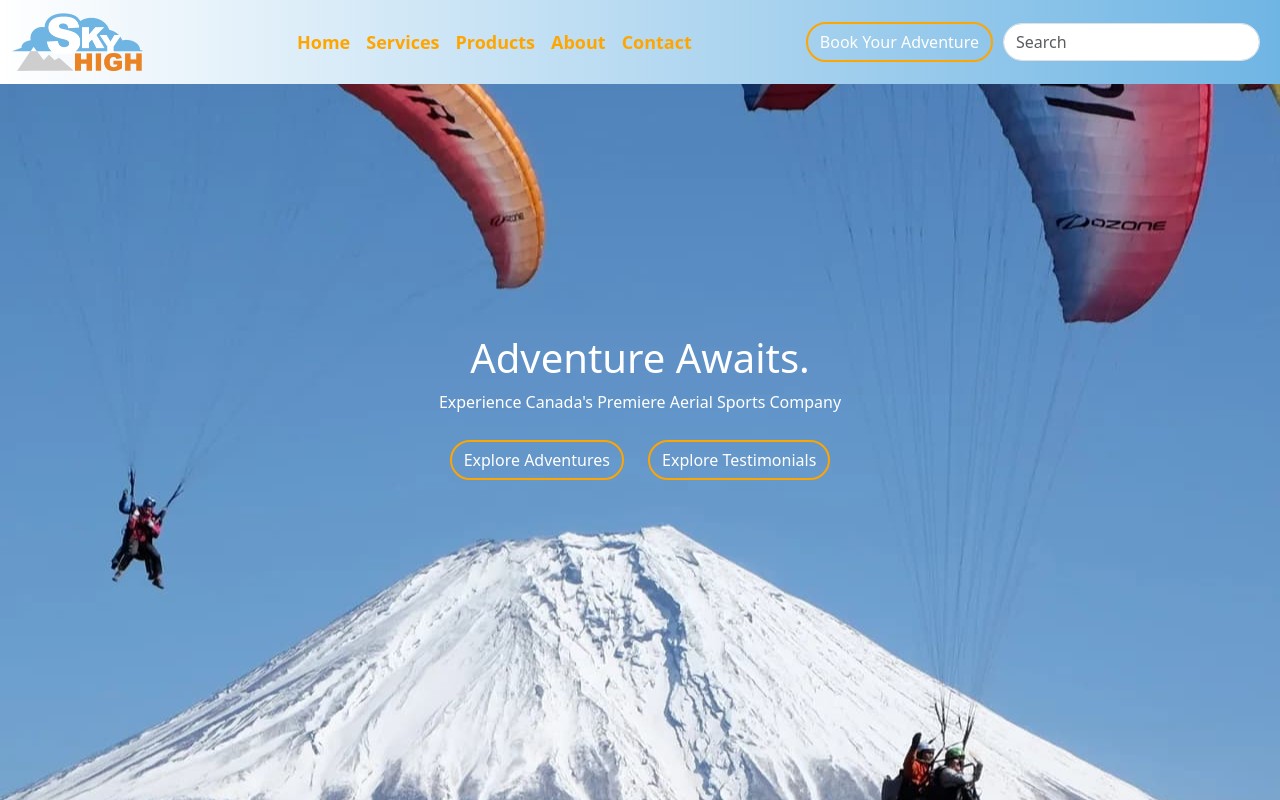
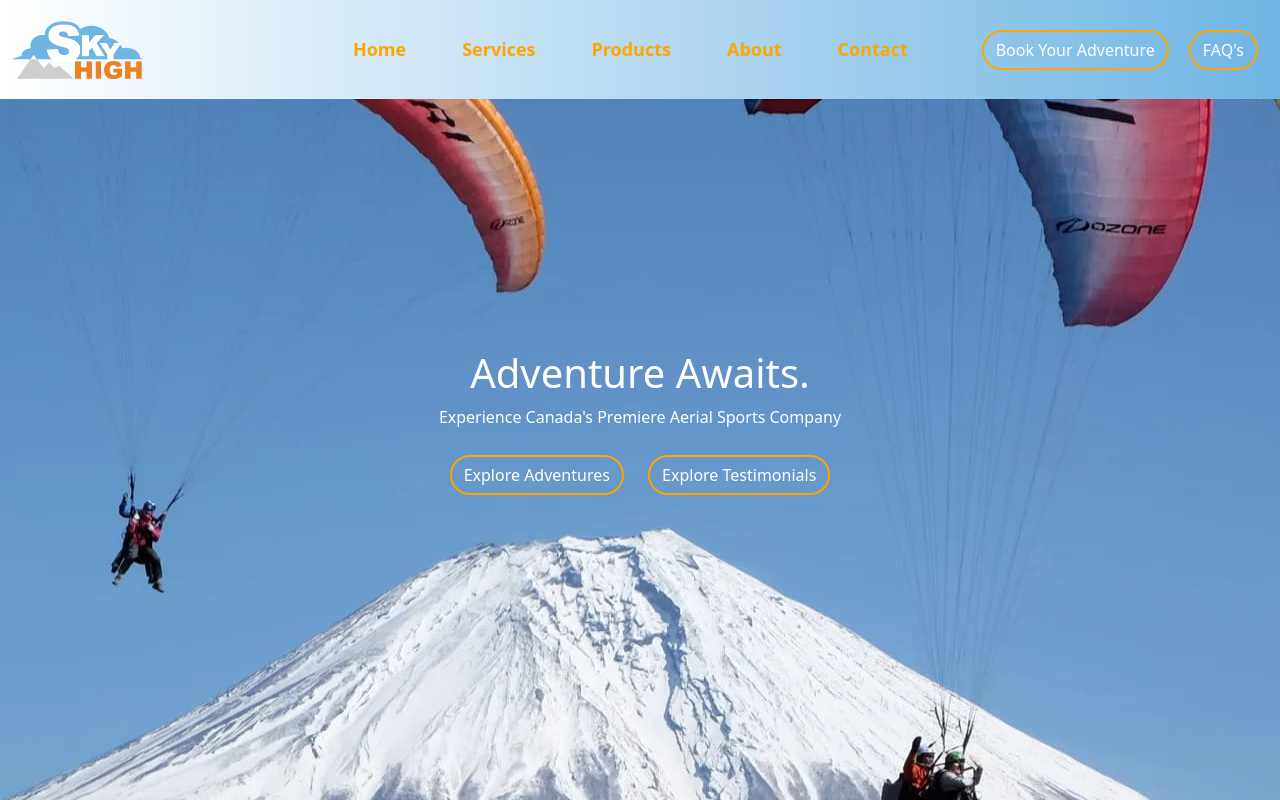
Before and after one commit to ludw0011/dsn1713-skyhighadventures-2, a plain HTML site: page index.html in a window 1280 px wide. Drawn offline with nearby package versions, Linux system fonts and the light colour scheme.

Commit message:
home page

```diff
--- a/css/main.css
+++ b/css/main.css
@@ -24,6 +24,10 @@ ul {
     margin: 10px;
 }
 
+.navbutton {
+    float: right;
+}
+
 .nav-link.active {
     color: orange !important;
     text-align: right;
@@ -35,7 +39,7 @@ body{
     background-image: url(../images/paragliding_japan.jpg);
     background-repeat: no-repeat;
     background-position: 50% 25%;
-    background-attachment: scroll;
+    /* background-attachment: scroll; */
 }
 
 p {
@@ -47,5 +51,10 @@ p {
     text-align: center;
     max-width: 600px;
     color: white;
-    padding-top: 250px;
+    margin-top: 250px;
 }
+
+
+li {
+    margin: 20px;
+}
--- a/index.html
+++ b/index.html
@@ -18,10 +18,11 @@
             <span class="navbar-toggler-icon"></span>
           </button>
           <div class="collapse navbar-collapse" id="navbarSupportedContent">
-            <ul class="navbar-nav me-auto mb-2 mb-lg-0">
+            <ul class="navbar-nav me-auto ms-auto mb-2 mb-lg-0">
               <li class="nav-item">
                 <a class="nav-link active" aria-current="page" href="#">Home</a>
               </li>
+
               <li class="nav-item">
                 <a class="nav-link active" aria-current="page" href="#">Services</a>
               </li>
@@ -36,22 +37,23 @@
               </li>
             </ul>
 
-            <button type="button" class="btn text-nowrap" >Book Your Adventure</button>
+            <button type="button" class="btn text-nowrap navbutton" >Book Your Adventure</button>
+            <button type="button" class="btn text-nowrap navbutton" >FAQ's</button>
 
-            <form class="d-flex" role="search">
-              <input class="form-control me-2" type="search" placeholder="Search" aria-label="Search">
-            </form>
+
           </div>
         </div>
       </nav>
 
       <div class="landing container-fluid">
-        <h1>Adventure Awaits.</h1>
+        <div class="landingimage">
+          <h1>Adventure Awaits.</h1>
 
-        <p>Experience Canada's Premiere Aerial Sports Company</p>
+          <p>Experience Canada's Premiere Aerial Sports Company</p>
 
-        <button type="button" class="btn text-nowrap" >Explore Adventures</button>
-        <button type="button" class="btn text-nowrap" >Explore Testimonials</button>
+          <button type="button" class="btn text-nowrap" >Explore Adventures</button>
+          <button type="button" class="btn text-nowrap" >Explore Testimonials</button>
+        </div>
       </div>
 
 
```
